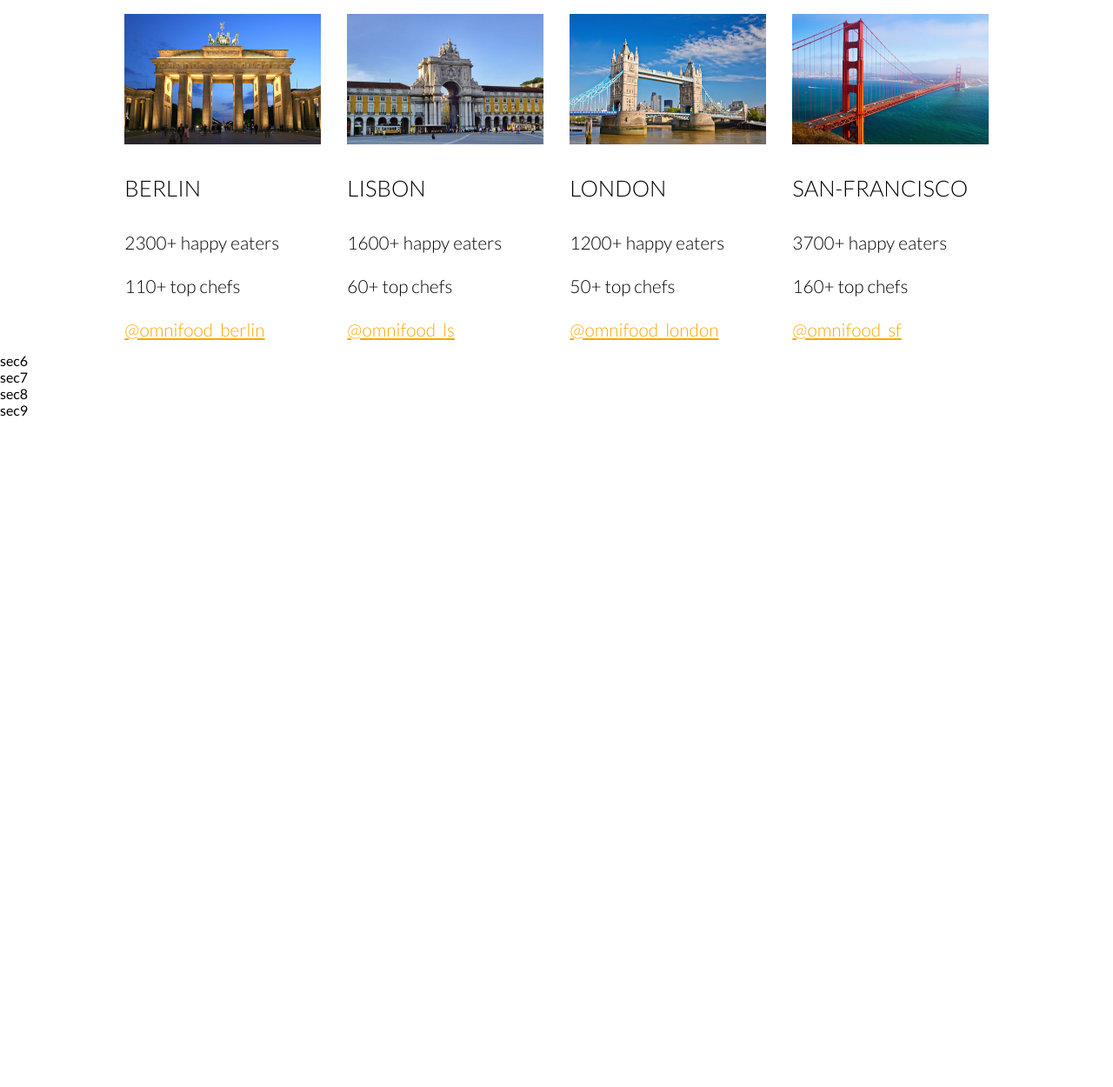
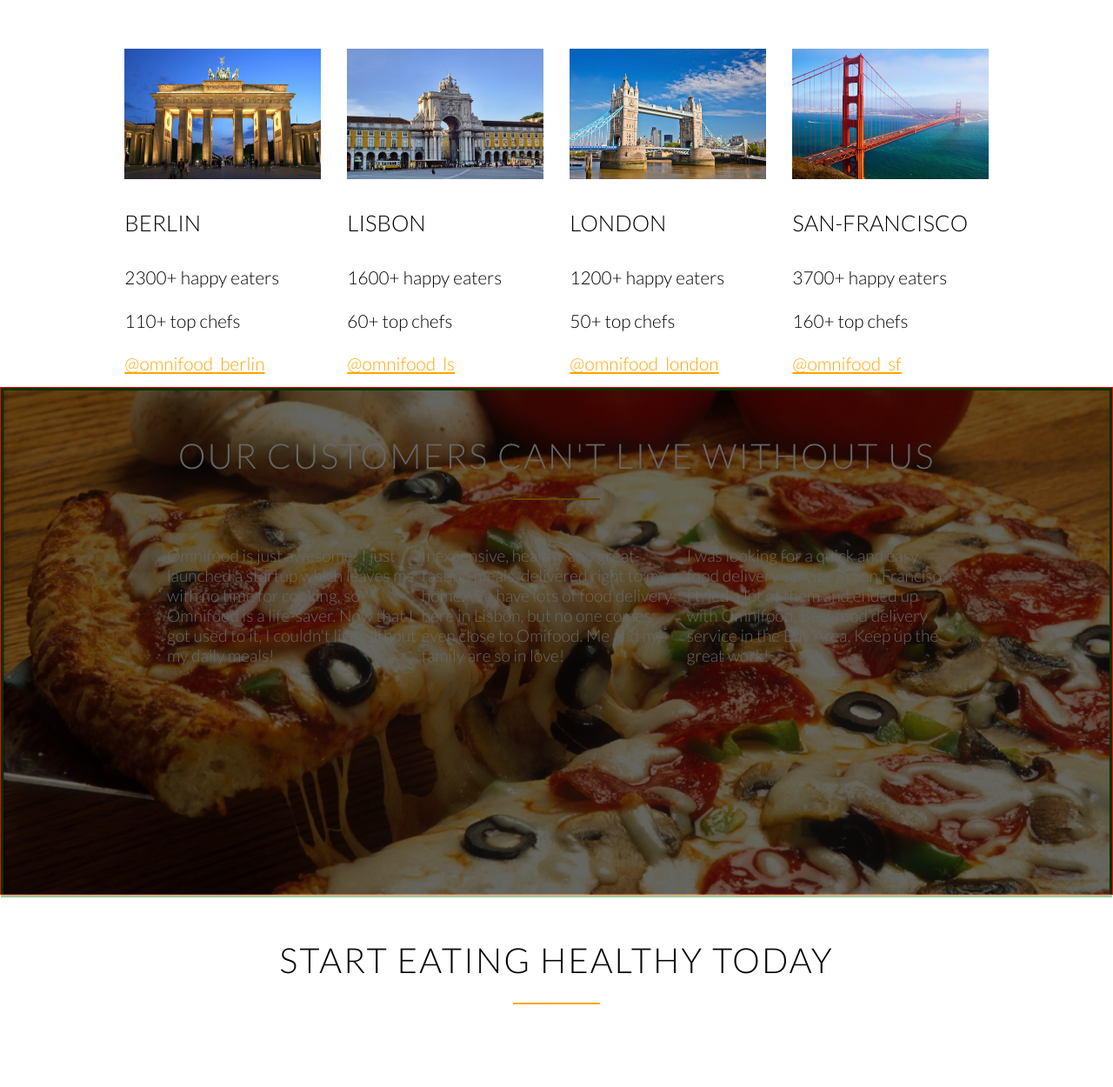
Before and after one commit to Mental-bicep/Omnifood-food-fast, a plain HTML site: page My_version/index.htm in a window 1280 px wide. Shown: the part 2730-3980 px from the top of the page at 87% size. Before the commit the page ends 3211 px from the top, so only its background shows below. Drawn offline with Linux system fonts and the light colour scheme.

Commit message:
added new sections to the website

```diff
--- a/My_version/index.htm
+++ b/My_version/index.htm
@@ -163,8 +163,44 @@
         </div>
     </div>
 </div>
-<div class="sec6">sec6</div>
-<div class="sec7">sec7</div>
+<div class="sec6 customers-section">
+    <div class="main-box">
+        <div class="upper-box">
+            <h1>OUR CUSTOMERS CAN'T LIVE WITHOUT US</h1>
+            <div class="color-line"></div>
+        </div>
+        <div class="lower-box">
+            <div class="box box1">
+                <p>Omnifood is just awesome! I just launched a startup which leaves me with no time for
+                    cooking, so Omnifood is a life-saver. Now that I got used to it, I couldn't live without my daily
+                    meals!</p>
+
+            </div>
+            <div class="box box2">
+                <p>Inexpensive, healthy and great-tasting meals, delivered right to my home. We have lots
+                    of food delivery here in Lisbon, but no one comes even close to Omifood. Me and my family are so in
+                    love!</p>
+            </div>
+            <div class="box box3">
+                <p>I was looking for a quick and easy food delivery service in San Franciso. I tried a
+                    lot of them and ended up with Omnifood. Best food delivery service in the Bay Area. Keep up the
+                    great
+                    work!</p>
+            </div>
+        </div>
+    </div>
+</div>
+<div class="sec7">
+    <div class="upper-box">
+        <h1>START EATING HEALTHY TODAY</h1>
+        <div class="color-line"></div>
+    </div>
+    <div class="lower-box">
+        <div class="box box1"></div>
+        <div class="box box2"></div>
+        <div class="box box3"></div>
+    </div>
+</div>
 <div class="sec8">sec8</div>
 <div class="sec9">sec9</div>
 
--- a/My_version/resources/Css/style.css
+++ b/My_version/resources/Css/style.css
@@ -233,6 +233,8 @@ body{
     display: grid;
     grid-template-columns: 50% 50%;
     width: 60vw;
+    /* height: 38vw; */
+    padding-bottom:40px ;
     margin: 0 auto;
     margin: 10px auto;
     /* border: 1px solid yellow; */
@@ -241,10 +243,11 @@ body{
     display: flex;
     justify-content: center;
     align-items: center;
-    /* border: 1px solid blue; */
+    border: 1px solid blue;
 }
 .sec4 .con1 img{
     width: 50%;
+
 }
 .sec4 .con2{
     display: flex;
@@ -308,3 +311,68 @@ body{
 .lower-box img{
     width: 100%;
 }
+
+/* ! sec 6  customers-section */
+.sec6 {
+    background-color: black;
+    width: 100vw;
+    height: 73vh;
+    border: 1px solid red;
+
+}
+.sec6 .main-box{
+    background-image: url(/My_version/resources/Css/img/back-customers.jpg);
+    background-size: cover;
+    background-position: center;
+    opacity: 0.4;
+    border: 3px solid green;
+}
+.sec6 .upper-box h1{
+    color: white;
+    letter-spacing: 2px;
+    font-weight: lighter;
+    font-size: 2.5em;
+}
+.sec6 .color-line{
+    background-color: orange;
+    height: 2px;
+    width: 100px;
+    margin: 20px auto;
+}
+.sec6 .lower-box{
+    display:flex;
+    grid-template-columns:22% 22% 22%;
+    justify-content: space-around;
+    width: 70vw;
+}
+.sec6 .lower-box p{
+    color: white;
+    font-weight: lighter;
+    font-size: 1.2em;
+    /* line-height: 50; */
+}
+
+/*!  sec7 eating healthy */
+.sec7 .upper-box{
+    display: flex;
+    flex-direction: column;
+    justify-content: center;
+    align-items: center;
+}
+.sec7 .upper-box .h1{
+    font-weight: lighter;
+    font-size:2.5em;
+    font-weight: lighter;
+}
+.sec7 .color-line{
+    height: 2px;
+    width: 100px;
+    margin: 20px auto;
+    background-color: orange;
+}
+.sec .lower-box{
+    display: grid;
+    grid-template-columns: 22% 22% 22%;
+    justify-content: space-around;
+    width: 70vw;
+}
```
